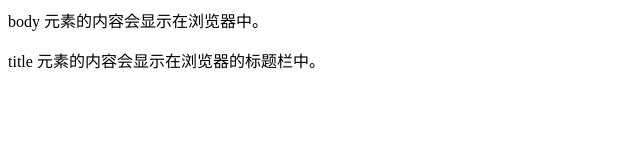
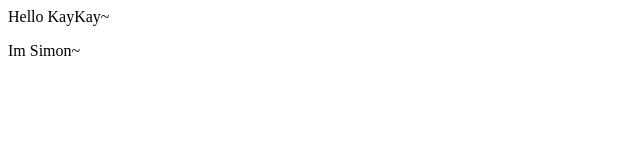
Before and after one commit to SimonForgot/SimonForgot.github.io, a plain HTML site: page index.html in a window 1280 px wide. Shown: the whole page, without its empty margins (0-640 px from the left). Drawn offline with Linux system fonts and the light colour scheme.

Commit message:
change test

```diff
--- a/index.html
+++ b/index.html
@@ -5,8 +5,8 @@
 </head>
 
 <body>
-<p>body 元素的内容会显示在浏览器中。</p>
-<p>title 元素的内容会显示在浏览器的标题栏中。</p>
+<p>Hello KayKay~</p>
+<p>Im Simon~</p>
 </body>
 
 </html>
```
